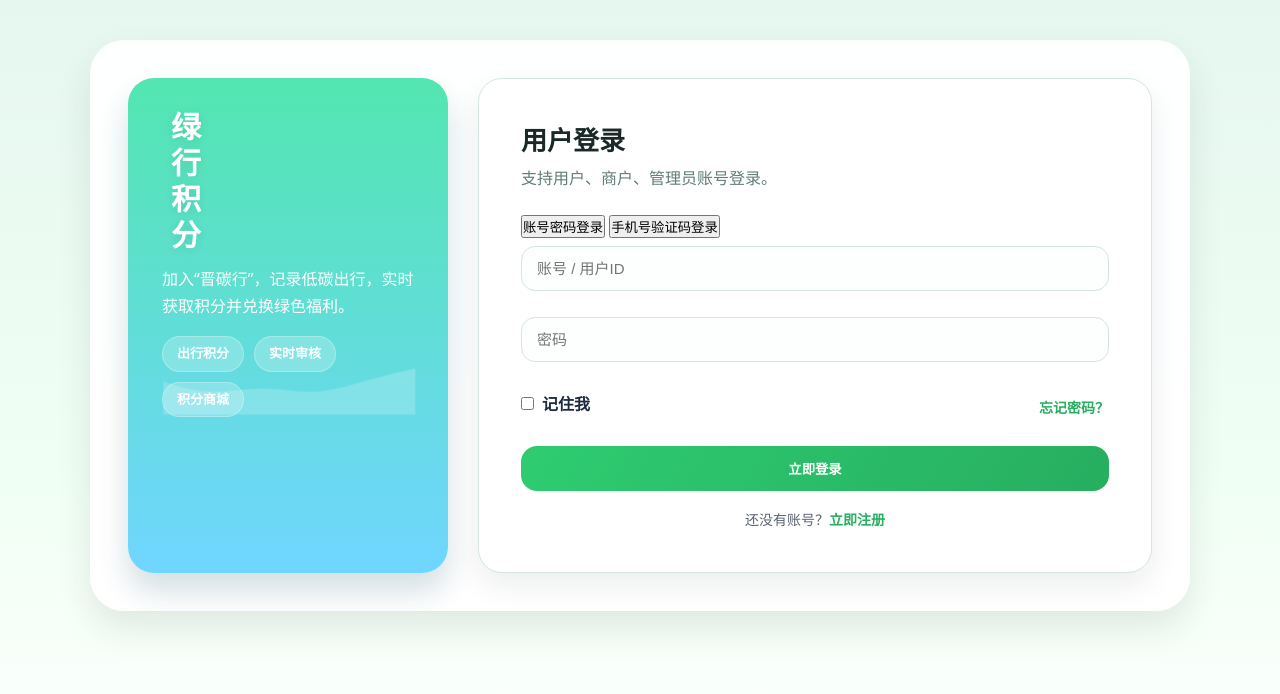
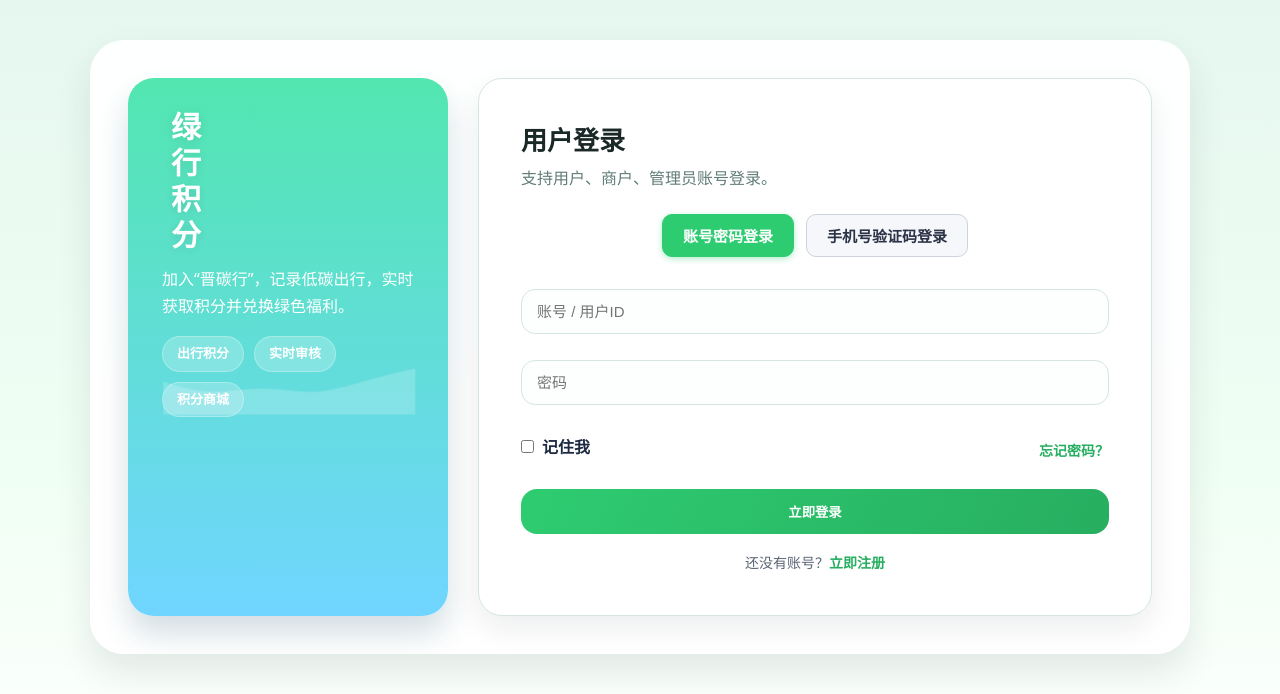
Before and after one commit to hanlinxue/green-points, a Flask app: page / in a window 1280 px wide. Shown: the top 694 px of the page. Run offline with Flask 3, Linux system fonts and the light colour scheme.

Commit message:
Update style.css
继续优化架构

```diff
--- a/static/css/style.css
+++ b/static/css/style.css
@@ -555,3 +555,38 @@ label{display:block;font-weight:600;color:#1d2a41;margin-bottom:6px;}
     gap: 12px;
   }
 }
+
+.login-toggle {
+  display: flex;
+  justify-content: center;
+  gap: 12px;
+  margin-bottom: 24px;
+}
+
+.toggle-btn {
+  padding: 10px 20px;
+  font-size: 15px;
+  border: 1px solid #cfd3dc;
+  background: #f5f7fa;
+  border-radius: 10px;
+  cursor: pointer;
+  transition: 0.25s ease;
+  color: #2b3347;
+  font-weight: 600;
+}
+
+.toggle-btn:hover {
+  background: #e9eef5;
+  border-color: #b6bcc8;
+}
+
+.toggle-btn.active {
+  background: var(--brand);
+  color: white;
+  border-color: var(--brand);
+  box-shadow: 0 2px 6px rgba(46, 204, 113, 0.35);
+}
+
+.toggle-btn:active {
+  transform: scale(0.97);
+}
```
